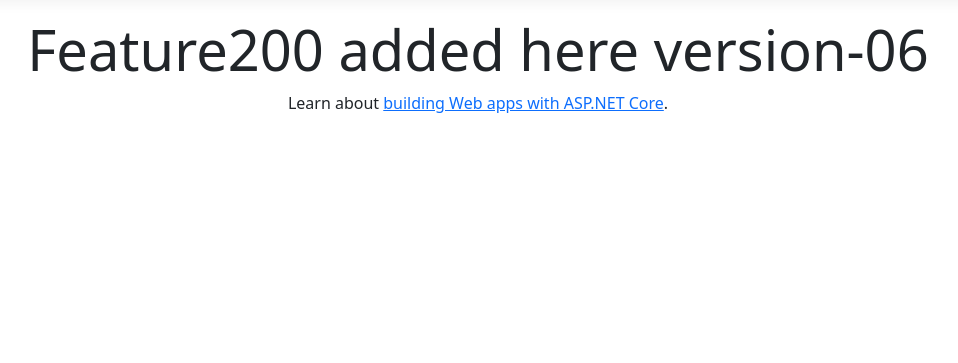
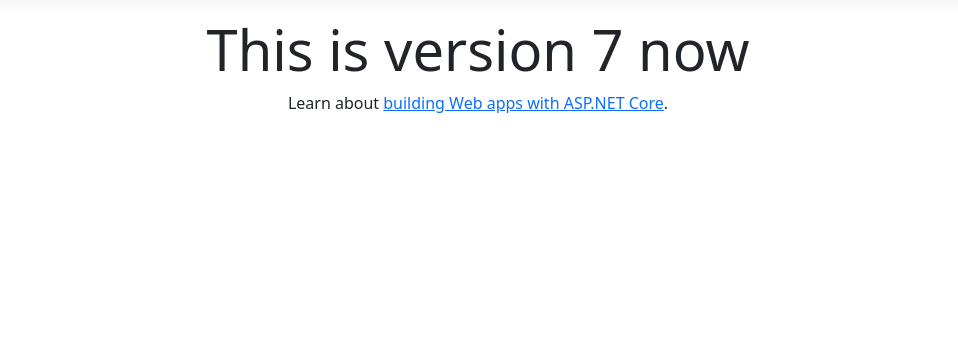
Before and after one commit to Devopssmuti107/webapp2026, an ASP.NET Core app: page / in a window 1280 px wide. Shown: the part 57-420 px from the top of the page, without its empty margins (162-1120 px from the left). Run offline with ASP.NET Core 8, Linux system fonts and the light colour scheme; style sheets or scripts are compiled from the project's sources.

Commit message:
version7-change

```diff
--- a/Views/Home/Index.cshtml
+++ b/Views/Home/Index.cshtml
@@ -3,6 +3,6 @@
 }
 
 <div class="text-center">
-    <h1 class="display-4">Feature200 added here version-06</h1>
+    <h1 class="display-4">This is version 7 now</h1>
     <p>Learn about <a href="https://learn.microsoft.com/aspnet/core">building Web apps with ASP.NET Core</a>.</p>
 </div>
```
